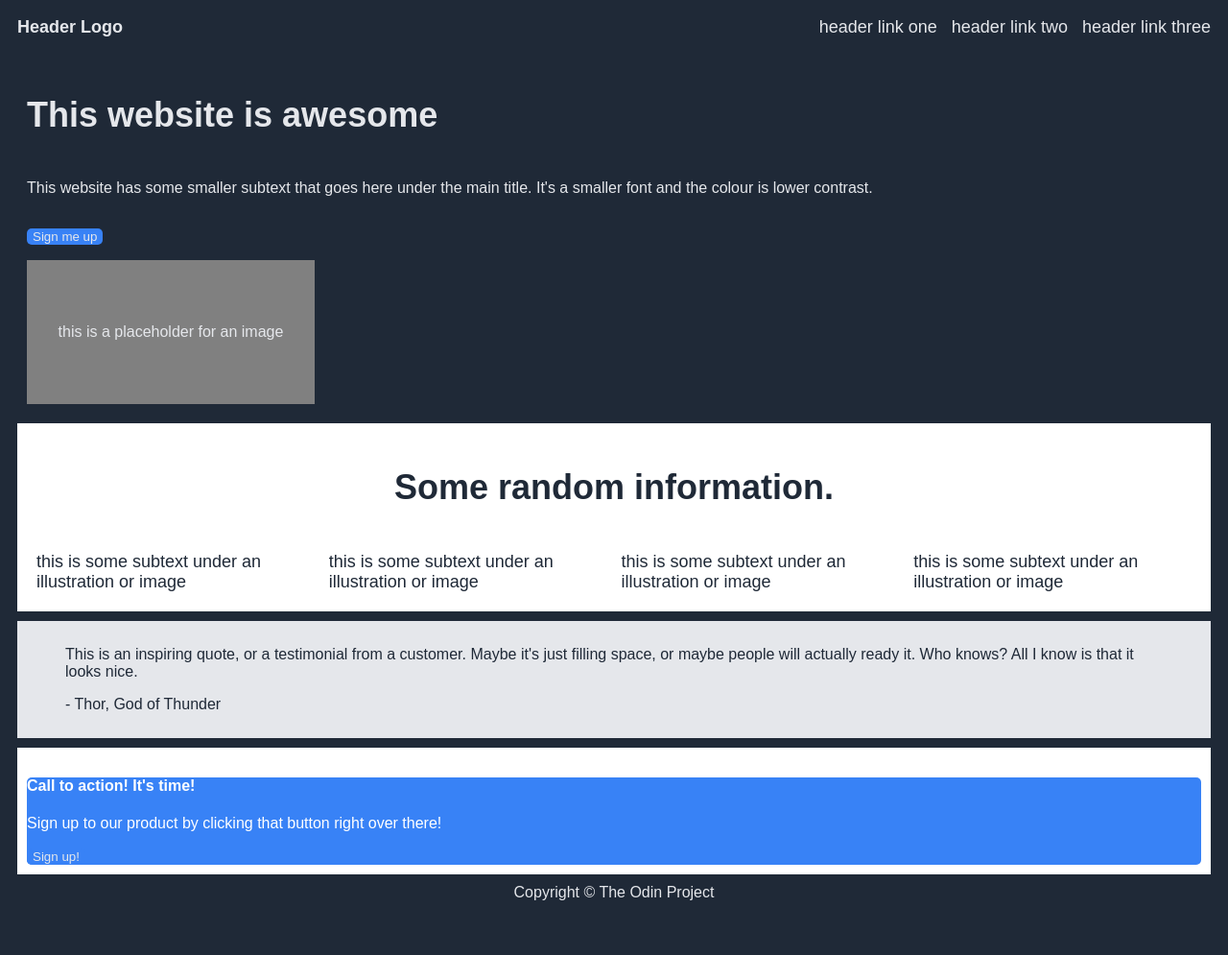
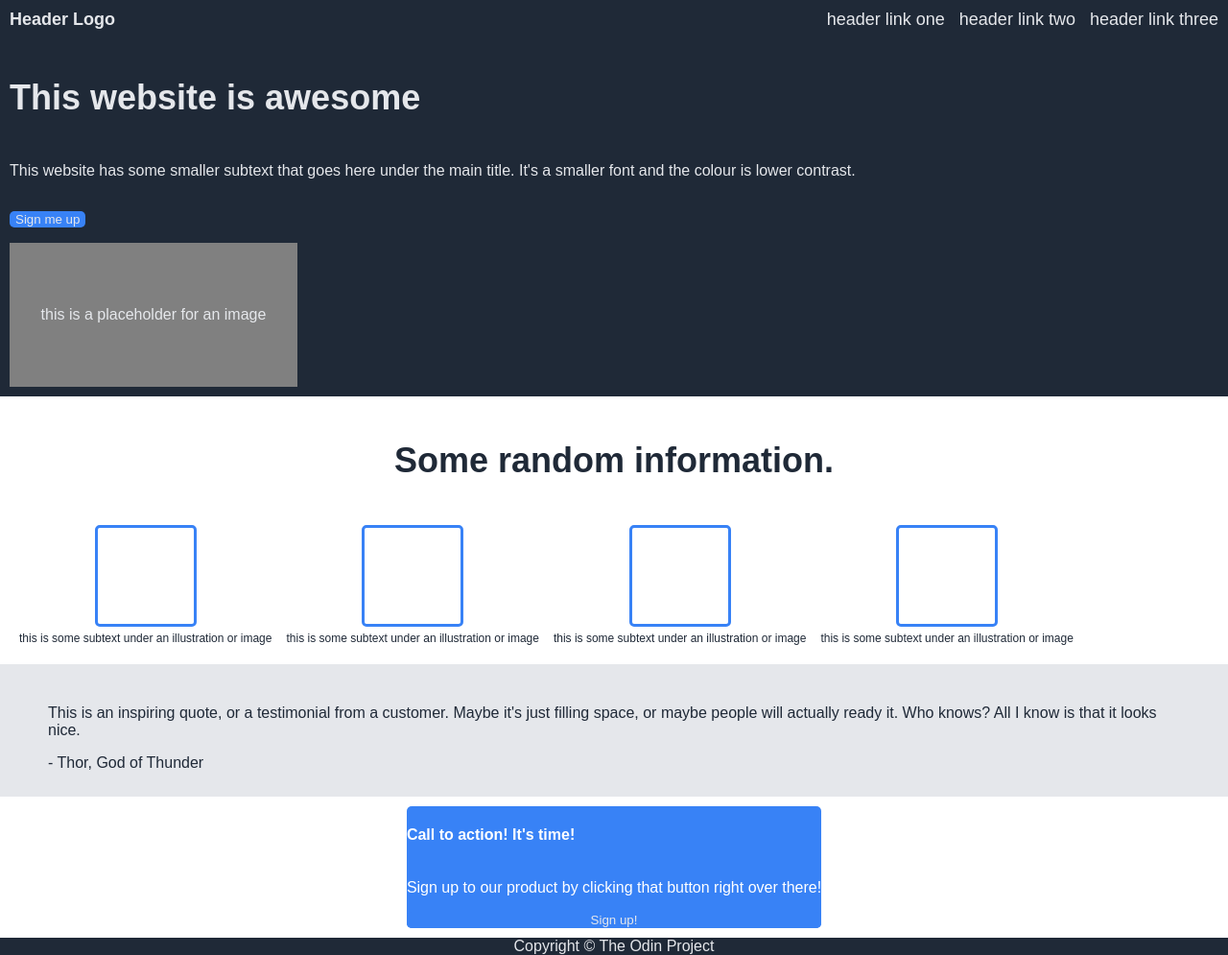
Before and after one commit to mimsotu/odin-landing-page, a plain HTML site: page index.html in a window 1280 px wide. Shown: the whole page at 96% size. Before the commit the page ends 947 px from the top, so only its background shows below. Drawn offline with Linux system fonts and the light colour scheme.

Commit message:
Add boxes to section-two HTML and CSS

```diff
--- a/index.html
+++ b/index.html
@@ -28,10 +28,10 @@
     <div class="section-two">
         <h3>Some random information.</h3>
         <ul>
-            <li>this is some subtext under an illustration or image</li>
-            <li>this is some subtext under an illustration or image</li>
-            <li>this is some subtext under an illustration or image</li>
-            <li>this is some subtext under an illustration or image</li>
+            <li class="box-list"><div class="box"></div>this is some subtext under an illustration or image</li>
+            <li class="box-list"><div class="box"></div>this is some subtext under an illustration or image</li>
+            <li class="box-list"><div class="box"></div>this is some subtext under an illustration or image</li>
+            <li class="box-list"><div class="box"></div>this is some subtext under an illustration or image</li>
         </ul>
     </div>
     <div class="section-three">
@@ -39,7 +39,7 @@
         <figcaption>- Thor, God of Thunder </figcaption></blockquote>
     </div>
     <div class="section-four">
-            <div class="box">
+            <div class="sign-up-box">
                 <h4>Call to action! It's time!</h4>
                 <p>Sign up to our product by clicking that button right over there!</p>
                 <button>Sign up!</button>
--- a/style.css
+++ b/style.css
@@ -2,6 +2,7 @@ body {
     background: #1F2937;
     color: #E5E7EB;
     font-family: Arial, Helvetica, sans-serif;
+    margin: 0;
 }
 
 .header {
@@ -33,16 +34,21 @@ ul {
 
 .section-one {
     padding: 10px;
-    margin: 10px;
+    margin: 0;
     display: flex;
+    flex-wrap: wrap;
     flex-direction: column;
 }
 
 .section-two {
     padding: 10px;
-    margin: 10px;
+    margin: 0;
     background-color: white;
     color: #1F2937;
+    display: flex;
+    flex-direction: column;
+    justify-content: center;
+    align-content: center;
 
 }
 
@@ -70,24 +76,47 @@ h3 {
 
 .section-three {
     padding: 10px;
-    margin: 10px;
+    margin: 0;
     background-color: #E5E7EB;
     color: #1F2937;
+    display: flex;
 }
 
 .section-four {
     padding: 10px;
-    margin: 10px;
+    margin: 0;
     background-color: white;
     color: #1F2937;
+    display: flex;
+    justify-content: center;
+}
+
+.sign-up-box {
+    background-color: #3882F6;
+    color: white;
+    border-radius: 5px;
+    display: flex;
+    flex-wrap: wrap;
+    flex-direction: column;
 }
 
 .box {
-    background-color: #3882F6;
-    color: white;
+    height: 100px;
+    width: 100px;
     border-radius: 5px;
+    border: 3px solid #3882F6;
 }
 
 footer {
     text-align: center;
 }
+
+.box-list {
+    display: flex;
+    align-items: center;
+    flex-direction: column;
+    flex-wrap: wrap;
+    text-align: center;
+    font-size: 12px;
+    gap: 5px;
+}
```
